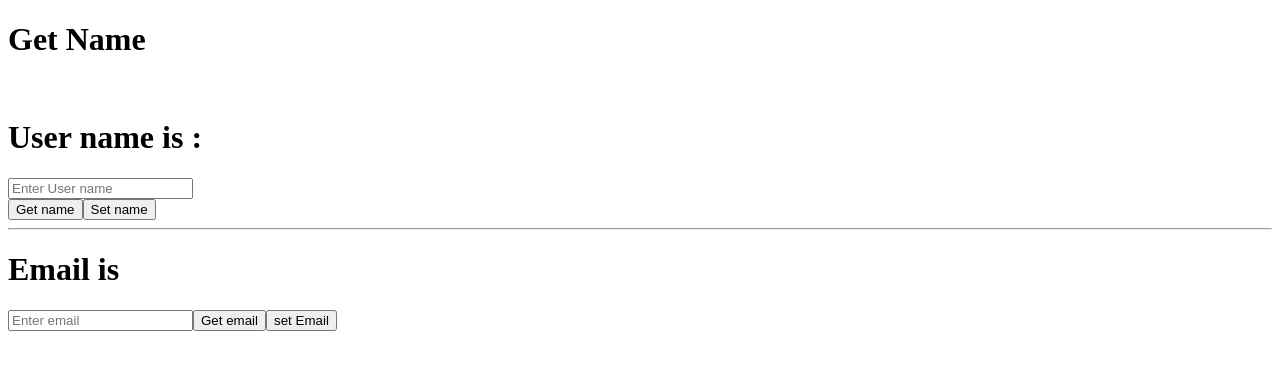
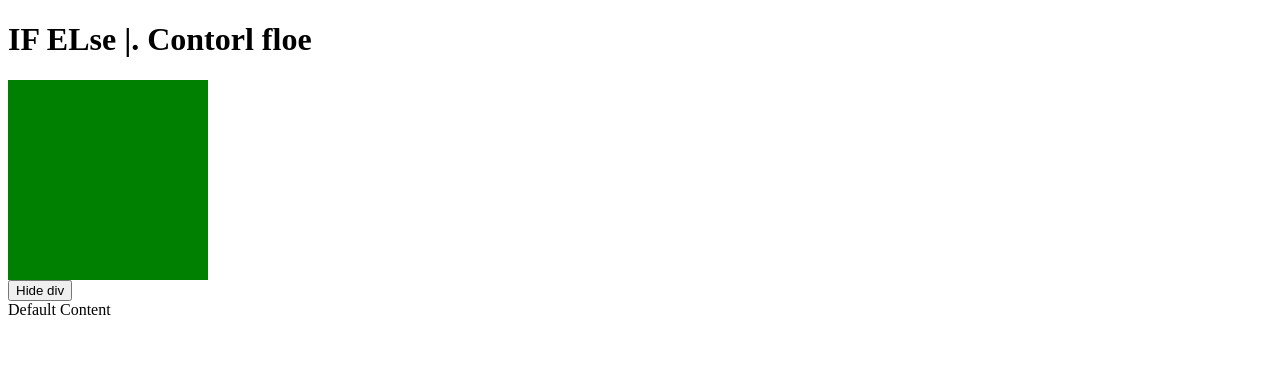
Before and after one commit to akshat2508/angular, an Angular app: page / in a window 1280 px wide. Shown: the top 370 px of the page. Built offline with nearby package versions, Linux system fonts and the light colour scheme.

Commit message:
control flow

```diff
--- a/src/app/app.component.html
+++ b/src/app/app.component.html
@@ -1,22 +1,11 @@
-<h1>Get Name</h1><br>
-<h1>User name is : {{display}}</h1>
-<input type="text"
-(input)  = "getName($event)"
-value="{{name}}"
-  placeholder="Enter User name"><br>
+<h1>IF ELse |. Contorl floe</h1>
 
-<button
-(click)  = "displayName($event)"
->Get name</button>
+<div *ngIf = "display;" style="width: 200px; height: 200px; background-color: green;"></div>
 
-<button
-(click)  = "setName($event)"
->Set name</button>
+<button (click)  = "togDis()" id="btn">{{btntext}}</button>
 
-<hr>
-
-
-<h1>Email is {{email}}</h1>
-<input type="email" value="{{email}}" placeholder="Enter email" #emailField>
-<button (click) = "getEmail(emailField.value)">Get email</button>
-<button (click) = "setEmail()">set Email</button>
+    <div [ngSwitch]="valueToMatch">
+      <div *ngSwitchCase="1">Content for Case 1</div>
+      <div *ngSwitchCase="2">Content for Case 2</div>
+      <div *ngSwitchDefault>Default Content</div>
+    </div>
--- a/src/app/app.component.ts
+++ b/src/app/app.component.ts
@@ -8,33 +8,21 @@ import { isEqualsGreaterThanToken } from 'typescript';
   styleUrls: ['./app.component.css']
 })
 export class AppComponent {
-  name:string = "";
-  display:String = "";
-  email:string = "";
-  getName(event:Event)
+  display = true;
+  btntext:string = "Hide div"
+  valueToMatch:number=0;
+  togDis()
   {
-    const name = (event.target as HTMLInputElement).value;
-    this.name = name;
-  }
+    if(this.display === true)
+    {
+      this.display  = false;
+      this.btntext  = "Show div";
 
-  displayName(event:Event)
-  {
-    this.display = this.name;
-  }
-
-  setName(event:Event)
-  {
-    this.name = "akshat";
-  }
-
-  getEmail(val:string)
-  {
-    this.email = val;
-  }
-
-  setEmail()
-  {
-    this.email = "degault@gmail.com";
+    }
+    else{
+      this.display = true;
+      this.btntext = "Hide div";
+    }
   }
 
 }
```
